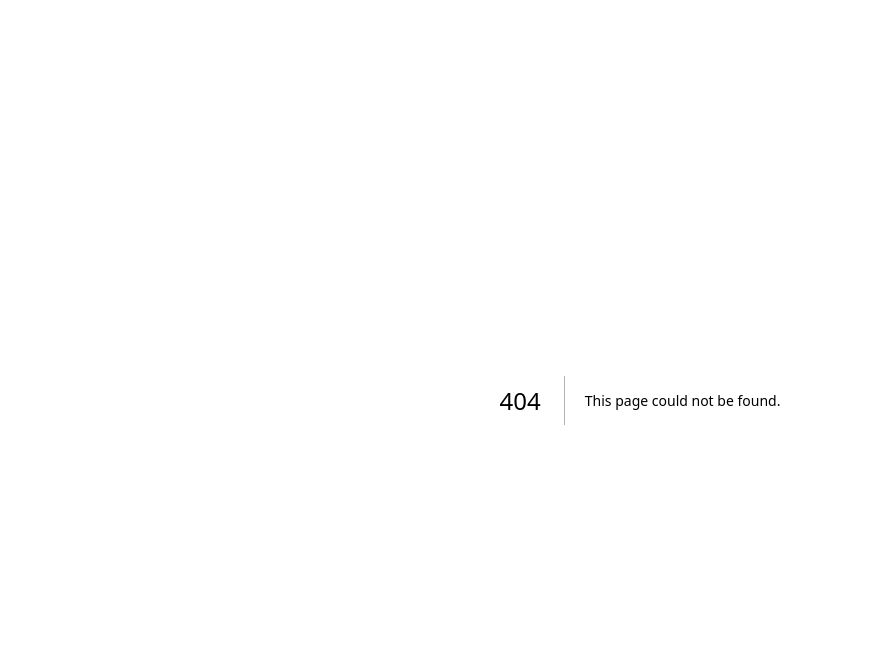
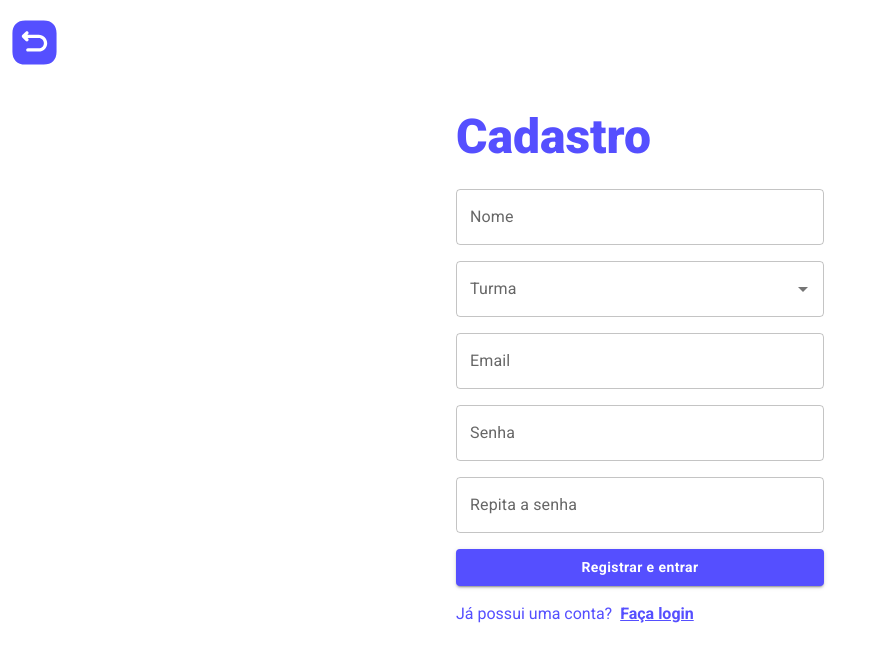
Before and after one commit to mapmemory/mapmemoryweb, a Next.js app: page /register in a window 1280 px wide. Before the commit this address had no page. Shown: the top 662 px of the page, without its empty margins (0-876 px from the left). Built offline with nearby package versions, Linux system fonts and the light colour scheme.

Commit message:
Register page done

```diff
--- /dev/null
+++ b/src/app/register/page.tsx
@@ -0,0 +1,169 @@
+"use client";
+
+import { useRouter } from "next/navigation";
+import Image from "next/image";
+
+import { Box, Button, TextField, ThemeProvider, Typography, Autocomplete } from "@mui/material";
+import { useState } from "react";
+
+import { theme } from "@/components/PageBottomNavigation";
+import goBack from "@/img/goback.svg";
+
+export default function Login() {
+  const router = useRouter();
+
+  const handleGoBack = () => {
+    router.push("/app");
+  }
+
+  const handleGoLogin = (e: { preventDefault: () => void; }) => {
+    e.preventDefault();
+    router.push("/login");
+  }
+
+  const [name, setName] = useState("");
+  const [classOfUser, setClassOfUser] = useState<null | string>(null);
+  const [email, setEmail] = useState("");
+  const [password, setPassword] = useState("");
+  const [passwordRetype, setPasswordRetype] = useState("");
+
+  const [error, setError] = useState<null | string>(null);
+
+  const handleSubmit = (e: { preventDefault: () => void; }) => {
+    e.preventDefault();
+    if (!name || !classOfUser || !email || !password || !passwordRetype) {
+      setError("Complete os campos, por favor.");
+      return;
+    }
+    if (password !== passwordRetype) {
+      setError("As senhas não coincidem.");
+      return;
+    }
+    setError(null);
+    console.log("Cadastro:", { name, classOfUser, email, password });
+  };
+
+  return (
+    <div>
+      <button
+        className="py-4 px-2"
+        onClick={handleGoBack}
+      >
+        <Image
+          src={goBack}
+          alt="Voltar"
+          width={53}
+          priority={true}
+          quality={100}
+          title="Voltar"
+        />
+      </button>
+
+      <ThemeProvider theme={theme}>
+        <Box
+          component="form"
+          onSubmit={handleSubmit}
+          sx={{
+            display: "flex",
+            flexDirection: "column",
+            gap: 2,
+            padding: 2,
+            maxWidth: 400,
+            margin: "0 auto",
+          }}
+        >
+          <h1 className="text-5xl font-black text-[#554FFF] py-3">
+            Cadastro
+          </h1>
+
+          {error && (
+            <Typography color="error">
+              {error}
+            </Typography>
+          )}
+
+          <TextField
+            label="Nome"
+            variant="outlined"
+            type="text"
+            fullWidth
+            value={name}
+            onChange={(e) => setName(e.target.value)}
+          />
+
+          <Autocomplete
+            disablePortal
+            options={[
+              "TI 1",
+              "TI 2",
+              "TI 3",
+              "TI 4",
+              "TQ 1",
+              "TQ 2",
+              "TQ 3",
+              "TQ 4",
+              "TMA 1",
+              "TMA 2",
+              "TMA 3",
+              "TMA 4",
+              "TA 1",
+              "TA 2",
+              "TA 3",
+              "TA 4"
+            ]}
+            renderInput={(params) => <TextField {...params} label="Turma" />}
+            value={classOfUser}
+            onChange={(e, newValue) => {
+              setClassOfUser(newValue);
+            }}
+          />
+
+          <TextField
+            label="Email"
+            variant="outlined"
+            type="email"
+            fullWidth
+            value={email}
+            onChange={(e) => setEmail(e.target.value)}
+          />
+
+          <TextField
+            label="Senha"
+            variant="outlined"
+            type="password"
+            fullWidth
+            value={password}
+            onChange={(e) => setPassword(e.target.value)}
+          />
+
+          <TextField
+            label="Repita a senha"
+            variant="outlined"
+            type="password"
+            fullWidth
+            value={passwordRetype}
+            onChange={(e) => setPasswordRetype(e.target.value)}
+          />
+
+          <Button
+            variant="contained"
+            color="primary"
+            type="submit"
+          >
+            Registrar e entrar
+          </Button>
+
+          <div className="text-[#554FFF] font-normal">
+            Já possui uma conta?
+            <button
+              className="font-bold underline pl-2"
+              onClick={handleGoLogin}
+            >
+              Faça login
+            </button>
+          </div>
+        </Box>
+      </ThemeProvider>
+    </div>
+  );
+}
```
Also changed, not shown: src/img/goback.svg (added).
